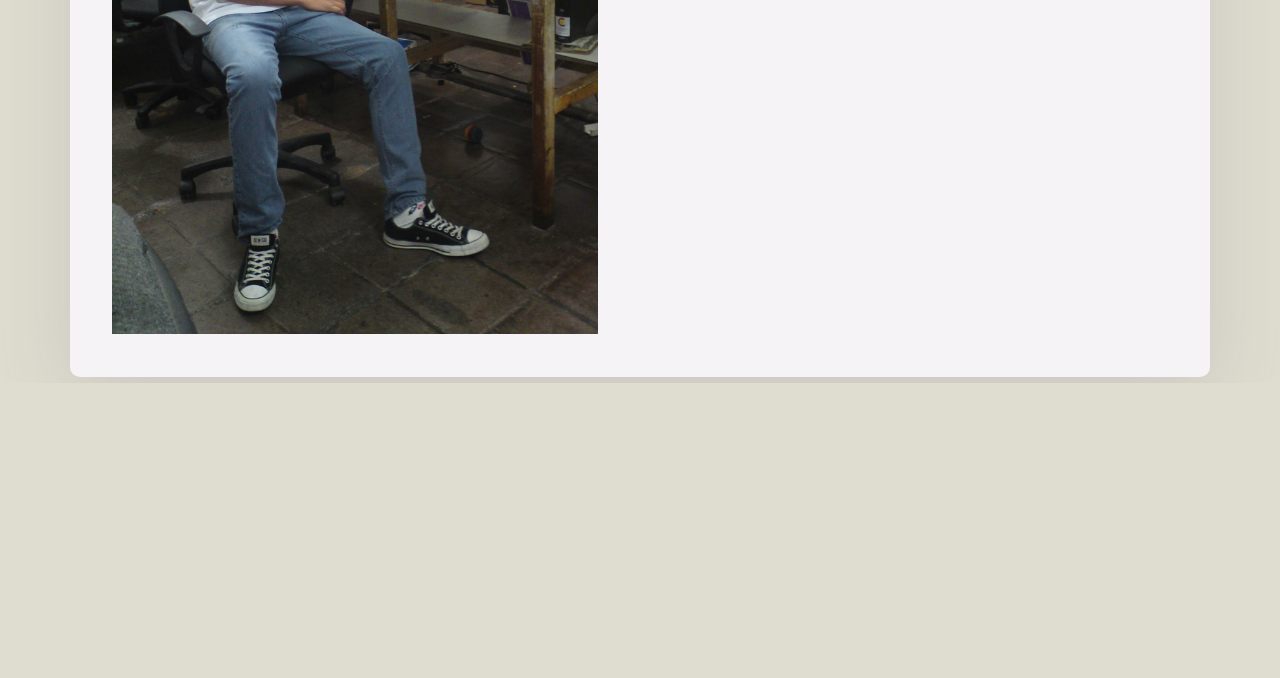
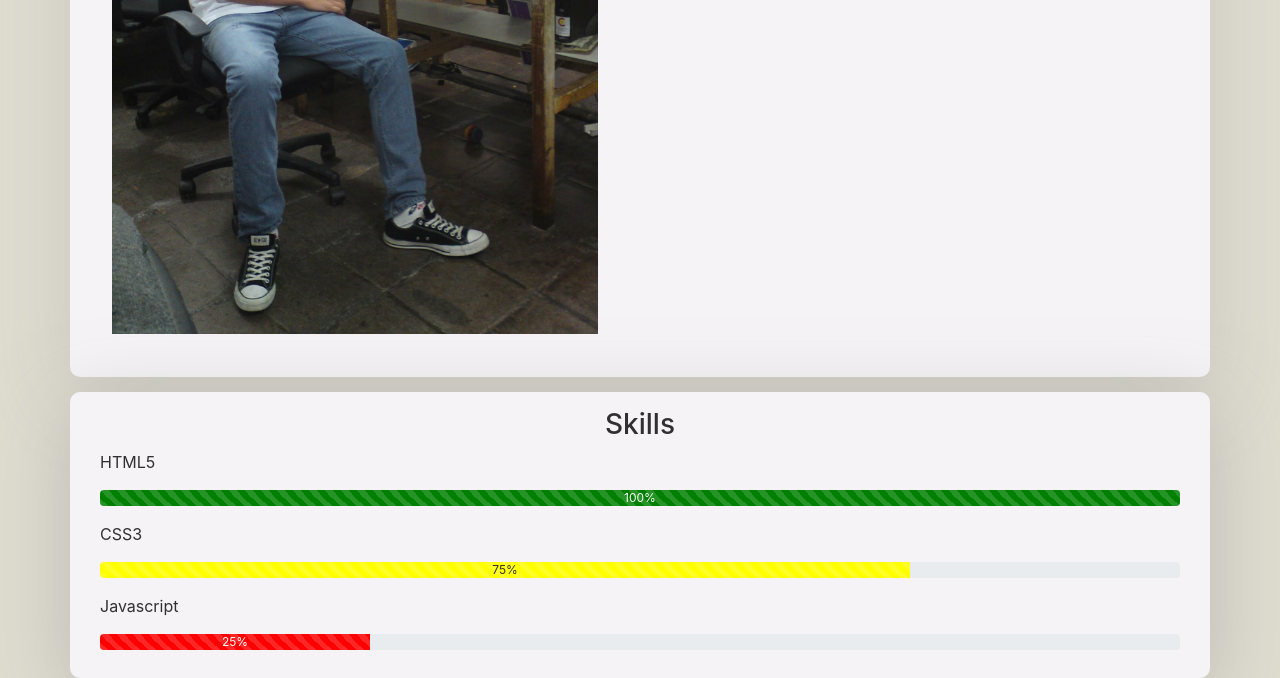
Before and after one commit to MrGeObin/Portfolio, a plain HTML site: page index.html in a window 1280 px wide. Shown: the part 417-1095 px from the top of the page. Before the commit the page ends 800 px from the top, so only its background shows below. Drawn offline with nearby package versions, Linux system fonts and the light colour scheme.

Commit message:
skills sectjon added

```diff
--- a/css/custom.css
+++ b/css/custom.css
@@ -19,10 +19,9 @@ body {
     /* box-shadow: 0 3px 16px 0 rgba(0, 0, 0, 0.1); */
 }
 
-
-
 .nav-link {
     color: var(--light-gray);
+    font-size: 12.4px
 }
 
 .nav-link:hover {
@@ -51,7 +50,7 @@ body {
 
 .main-info .container .txt-col .text-container p{
     font-size: 1em;
-    color: var(--charcoal);
+    color: gray;
     margin-bottom: 20px;
 }
 
@@ -66,3 +65,26 @@ body {
     margin-top: 15px;
     font-size: 30px;
 }
+
+/* skill section */
+
+.skill-sec {
+    border-radius: 10px;
+    position: relative;
+    bottom: -90px;
+    background: var(--light-gray);
+    box-shadow: 0 20px 80px 0 rgba(153, 153, 153, 0.5);
+    color: var(--charcoal);
+    padding-bottom: 28px;
+}
+
+.bar1 {
+    background-color: green;
+}
+.bar2 {
+    background-color: yellow;
+    color: var(--charcoal);
+}
+.bar3 {
+    background-color: red;
+}
--- a/css/responsive.css
+++ b/css/responsive.css
@@ -0,0 +1,23 @@
+/* Small devices (landscape phones, 576px and up) */
+@media (min-width: 576px) {
+
+ }
+
+/* Medium devices (tablets, 768px and up) */
+@media (min-width: 768px) {
+
+}
+
+/* Large devices (desktops, 992px and up) */
+@media (min-width: 992px) {
+    .nav-link {
+        font-size: 16px;
+    }
+ }
+
+/* Extra large devices (large desktops, 1200px and up) */
+@media (min-width: 1200px) {
+      .nav-link {
+        font-size: 16px;
+    }
+ }
--- a/index.html
+++ b/index.html
@@ -9,7 +9,7 @@
     <link rel="stylesheet" href="https://use.fontawesome.com/releases/v5.7.2/css/all.css">
     <!-- Custom and Responsive css -->
     <link rel="stylesheet" href="/css/custom.css">
-    <!-- <link rel="stylesheet" href="/css/responsive.css"> -->
+    <link rel="stylesheet" href="/css/responsive.css">
     <title>Geovanni Obin | Web Dev 👩‍💻</title>
 </head>
 
@@ -47,13 +47,13 @@
     <section class="main-info bg-grad" id="main-info">
         <div class="container">
             <div class="row">
-                <div class="col-12 col-md-5 col-xl-6 img-col d.flex align-items-center">
+                <div class="col-12 col-md-6 col-xl-6 img-col d.flex align-items-center">
                     <div class="img-container d-flex justify-content-center">
                         <img src="/imgs/pic.jpg" alt="profile-pic">
                     </div>
                 </div>
-                <div class="col-12 col-md-7 col-xl-6 txt-col">
-                    <div class="text-container">
+                <div class="col-12 col-md-6 col-xl-6 txt-col">
+                    <div class="text-container pl-3">
                         <h3 class="sec-title text-uppercase">Geovanni Obin</h3>
                         <h4 class="text-uppercase">Web Developer</h4>
                         <p>Responsive Web Technologies</p>
@@ -74,6 +74,28 @@
         </div>
     </section>
 
+    <!-- skills section -->
+    <section class="skill-sec container" id="skills">
+        <div class="container">
+            <h3 class="text-center pt-3">Skills</h3>
+            <p>HTML5</p>
+            <div class="progress">
+                <div class="bar1 progress-bar progress-bar-striped progress-bar-animated" role="progressbar" aria-valuenow="75"
+                aria-valuemin="0" aria-valuemax="100" style="width: 100%">100%</div>
+            </div>
+            <p class="pt-3">CSS3</p>
+            <div class="progress">
+                <div class="bar2 progress-bar progress-bar-striped progress-bar-animated" role="progressbar" aria-valuenow="75"
+                aria-valuemin="0" aria-valuemax="100" style="width: 75%">75%</div>
+            </div>
+            <p class="pt-3">Javascript</p>
+            <div class="progress">
+                <div class="bar3 progress-bar progress-bar-striped progress-bar-animated" role="progressbar" aria-valuenow="75"
+                aria-valuemin="0" aria-valuemax="100" style="width: 25%">25%</div>
+            </div>
+        </div>
+
+    </section>
 
 
     <!-- Javascript -->
```
